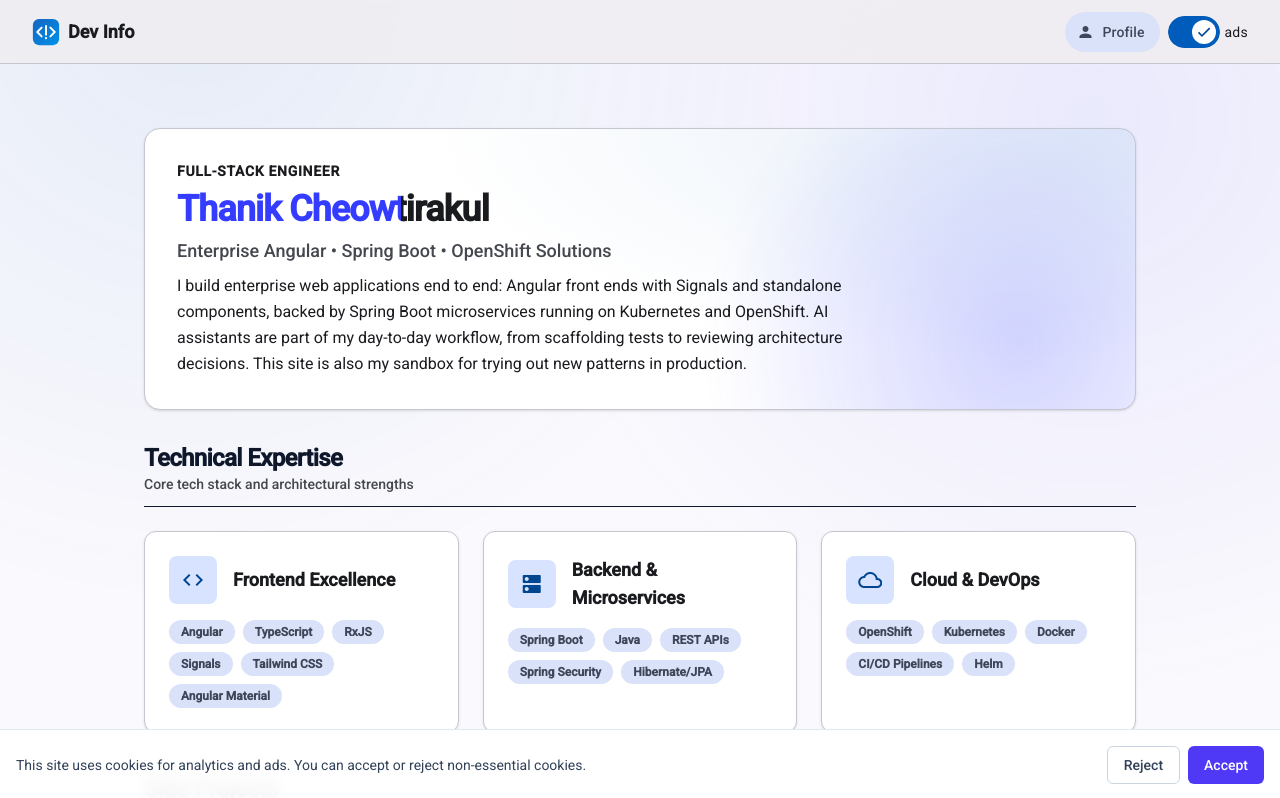
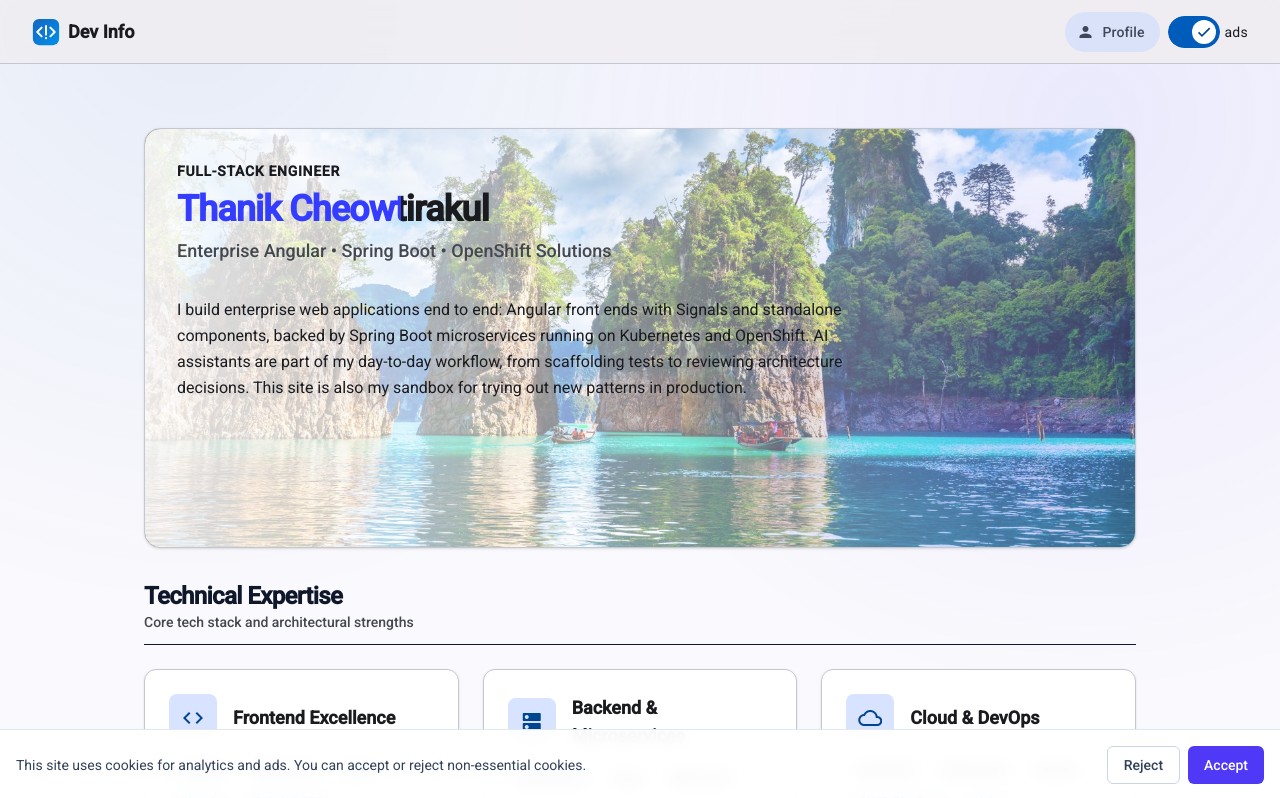
Before and after one commit to thanikc/thanikc.github.io, an Angular app: page / in a window 1280 px wide. Shown: the top 798 px of the page. Built offline with nearby package versions, Linux system fonts and the light colour scheme.

Commit message:
feat(ui): add background foto

```diff
--- a/src/app/domains/profile/profile.component.html
+++ b/src/app/domains/profile/profile.component.html
@@ -1,5 +1,6 @@
 <div class="container mx-auto px-4 py-8 max-w-5xl flex flex-col flex-1">
   <section class="hero-card rounded-2xl p-8 mb-8 shadow-sm relative overflow-hidden">
+    <div class="hero-photo" aria-hidden="true"></div>
     <div class="hero-glow" aria-hidden="true"></div>
     <div
       class="relative flex flex-col md:flex-row items-start md:items-center justify-between gap-6"
@@ -14,7 +15,7 @@
         <p class="hero-subtitle text-lg font-medium max-w-2xl">
           {{ subtitle }}
         </p>
-        <p class="hero-intro text-base max-w-2xl leading-relaxed">
+        <p class="hero-intro text-base max-w-2xl leading-relaxed mt-8">
           {{ intro }}
         </p>
       </div>
--- a/src/app/domains/profile/profile.component.scss
+++ b/src/app/domains/profile/profile.component.scss
@@ -12,6 +12,7 @@
 }
 
 .hero-card {
+  min-height: 320px;
   background:
     radial-gradient(
       120% 140% at 100% 0%,
@@ -19,6 +20,25 @@
       transparent 60%
     ),
     var(--mat-sys-surface-container-lowest);
+
+  @media (min-width: 768px) {
+    min-height: 420px;
+  }
+}
+
+.hero-photo {
+  position: absolute;
+  inset: 0;
+  background-image:
+    linear-gradient(
+      100deg,
+      color-mix(in srgb, var(--mat-sys-surface-container-lowest) 94%, transparent) 0%,
+      color-mix(in srgb, var(--mat-sys-surface-container-lowest) 55%, transparent) 45%,
+      color-mix(in srgb, var(--mat-sys-surface-container-lowest) 20%, transparent) 100%
+    ),
+    url('/hero-lagoon.jpg');
+  background-size: cover, cover;
+  background-position: center, center;
 }
 
 .hero-glow {
@@ -121,6 +141,7 @@
     color: #000;
   }
 
+  .hero-photo,
   .hero-glow {
     display: none;
   }
```
Also changed, not shown: public/hero-lagoon.jpg (added).
